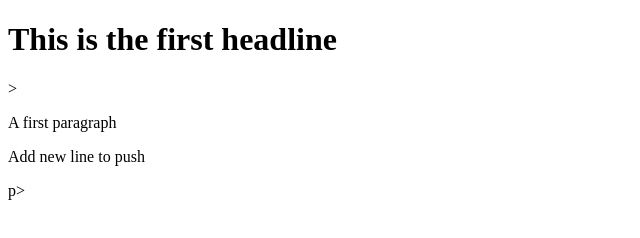
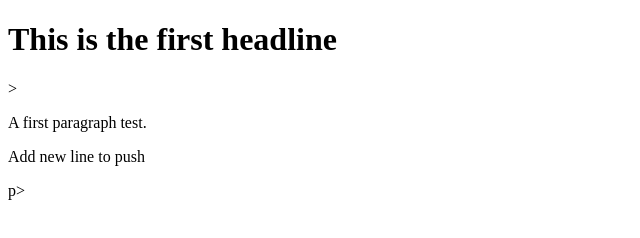
Before and after one commit to Bp437/IS117DemoS20, a plain HTML site: page bp437-1.html in a window 1280 px wide. Shown: the full height of the page, 0-640 px from the left. Drawn offline with Linux system fonts and the light colour scheme.

Commit message:
Second commit

```diff
--- a/bp437-1.html
+++ b/bp437-1.html
@@ -9,7 +9,7 @@
         This is the first headline
     </h1>>
     <p>
-        A first paragraph
+        A first paragraph test.
     </p>
     <p>Add new line to push</p>p>
 
```
